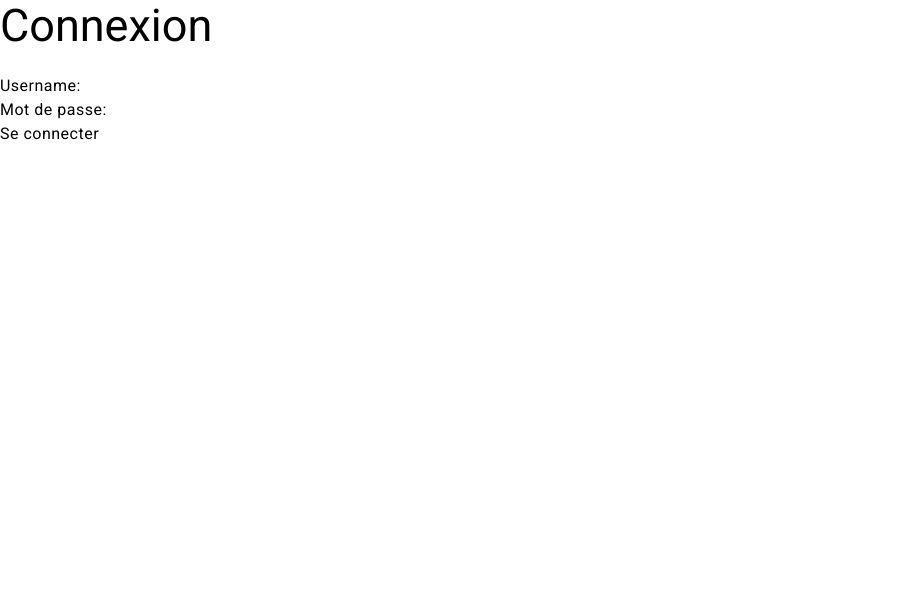
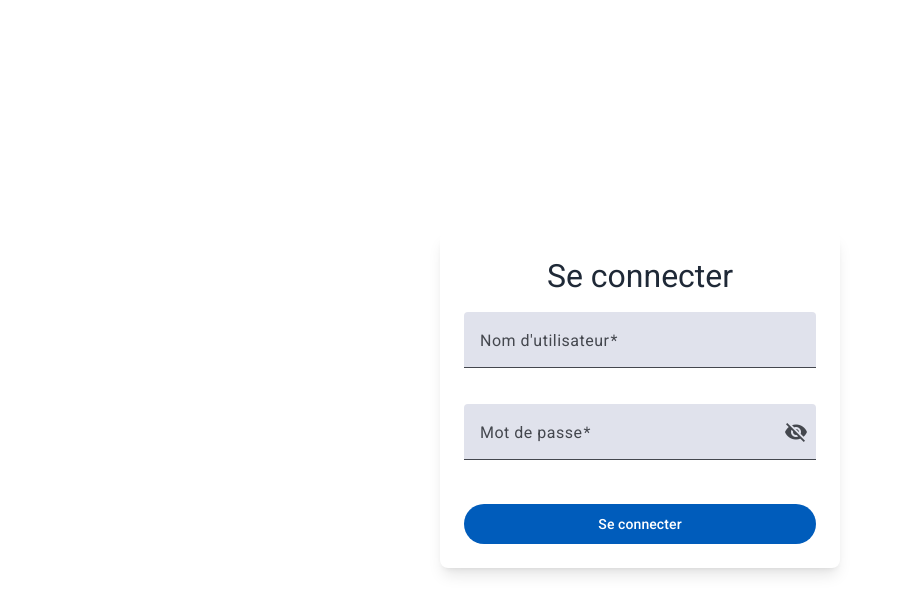
Before and after one commit to hassanec3u/mediaWave, an Angular app in the folder frontend/: page /login in a window 1280 px wide. Shown: the top 614 px of the page, without its empty margins (0-901 px from the left). Built offline with nearby package versions, Linux system fonts and the light colour scheme; what ngx-cookie-service would draw is missing.

Commit message:
+ update: add design for login page

```diff
--- a/frontend/src/app/account/login/login.component.css
+++ b/frontend/src/app/account/login/login.component.css
@@ -1,4 +1,16 @@
 .error {
-    color: red;
-    text-align: center;
+  color: red;
+  text-align: center;
 }
+
+:host {
+  display: flex;
+  justify-content: center;
+  align-items: center;
+  height: 100vh;
+}
+
+form {
+  width: 100%;
+  max-width: 400px;
+}
--- a/frontend/src/app/account/login/login.component.html
+++ b/frontend/src/app/account/login/login.component.html
@@ -1,16 +1,38 @@
+<form [formGroup]="loginForm" (ngSubmit)="login()" class="max-w-md mx-auto p-6 bg-white shadow-lg rounded-lg">
+  <h4 class="text-xl font-semibold text-gray-800 mb-6 text-center"> Se connecter</h4>
 
-<div class="login-container">
-    <h2>Connexion</h2>
-    <form (ngSubmit)="login()" #loginForm="ngForm">
-        <div>
-            <label for="username">Username: </label>
-            <input type="text" id="username" required [(ngModel)]="username" name="username" />
-        </div>
-        <div>
-            <label for="password">Mot de passe: </label>
-            <input type="password" id="password" required [(ngModel)]="password" name="password" />
-        </div>
-        <button type="submit" [disabled]="!loginForm.form.valid">Se connecter</button>
-        <div *ngIf="errorMessage" class="error">{{ errorMessage }}</div>
-    </form>
-</div>
+  <!-- Champs Username -->
+  <mat-form-field class="w-full mb-4">
+    <mat-label>Nom d'utilisateur</mat-label>
+    <input matInput id="username" formControlName="username" type="text" placeholder="Votre nom d'utilisateur">
+    <mat-error *ngIf="loginForm.get('username')?.hasError('required')">
+      Ce champ est requis.
+    </mat-error>
+  </mat-form-field>
+
+
+<!-- Champs Mot de passe -->
+  <mat-form-field class="w-full mb-4">
+    <mat-label>Mot de passe</mat-label>
+    <input matInput [type]="hide ? 'password' : 'text'" formControlName="password" placeholder="Votre mot de passe">
+    <button mat-icon-button matSuffix (click)="clickEvent($event)" [attr.aria-label]="'Hide password'" [attr.aria-pressed]="hide">
+      <mat-icon>{{hide ? 'visibility_off' : 'visibility'}}</mat-icon>
+    </button>
+    <mat-error *ngIf="loginForm.get('password')?.hasError('required')">
+      Ce champ est requis.
+    </mat-error>
+  </mat-form-field>
+
+
+  <!-- Affiche les erreurs de ID/MDP -->
+  <mat-error *ngIf=" loginForm.hasError('loginFailed')">
+    {{ loginForm.getError('loginFailed') }}
+  </mat-error>
+
+
+  <!-- Bouton Register -->
+  <button mat-flat-button color="primary" type="submit" class="w-full py-2 mt-2 text-white bg-blue-600 hover:bg-blue-700">
+    Se connecter
+  </button>
+
+</form>
--- a/frontend/src/app/account/login/login.component.ts
+++ b/frontend/src/app/account/login/login.component.ts
@@ -1,29 +1,47 @@
-import { Component } from '@angular/core';
-import { UserService } from '../../service/userService';
-
+import {Component, OnInit} from '@angular/core';
+import {FormBuilder, FormGroup, Validators} from '@angular/forms';
+import {UserService} from '../../service/userService';
 
 @Component({
   selector: 'app-login',
   templateUrl: './login.component.html',
   styleUrls: ['./login.component.css']
 })
-export class LoginComponent {
-  username: string = '';
-  password: string = '';
-  errorMessage: string = '';
+export class LoginComponent implements OnInit {
+  loginForm!: FormGroup;
 
-  constructor(private userService: UserService) {}
+  constructor(private fb: FormBuilder, private userService: UserService) {
+  }
 
-  login() {
-    this.userService.login(this.username, this.password).subscribe(
+  ngOnInit(): void {
+    this.loginForm = this.fb.group({
+      username: ['', Validators.required],
+      password: ['', Validators.required]
+    });
+  }
+
+  /**
+   * Hide the password input
+   */
+  hide: boolean = true;
+  clickEvent(event: MouseEvent) {
+    this.hide = !this.hide;
+    event.preventDefault();
+    event.stopPropagation();
+  }
+
+  login(): void {
+    if (this.loginForm.valid) {
+      const {username, password} = this.loginForm.value;
+      this.userService.login(username, password).subscribe(
         response => {
           console.log('Login successful, token:', response.access_token);
           window.location.href = '/';
         },
         error => {
-        this.errorMessage = "Échec de la connexion. Veuillez vérifier vos identifiants."
+          this.loginForm.setErrors({loginFailed: "Verifier vos identifiants"});
           console.error('Login failed', error);
-      }
-    );
+        })
     }
   }
+}
--- a/frontend/src/app/account/register/register.component.ts
+++ b/frontend/src/app/account/register/register.component.ts
@@ -11,6 +11,11 @@ import {passwordMatchValidator} from '../validators/passwordMatchValidator';
   styleUrls: ['./register.component.css']
 })
 export class RegisterComponent implements OnInit {
+  registerForm!: FormGroup;
+  submitted: boolean = false;
+
+  constructor(private fb: FormBuilder, private userService: UserService) {
+  }
 
   /**
    * Hide the password input
@@ -20,12 +25,6 @@ export class RegisterComponent implements OnInit {
     this.hide = !this.hide;
     event.preventDefault();
     event.stopPropagation();
-  }
-
-  registerForm!: FormGroup;
-  submitted: boolean = false;
-
-  constructor(private fb: FormBuilder, private userService: UserService) {
   }
 
   ngOnInit(): void {
```
Lines whose indentation alone changed are shown as unchanged.
